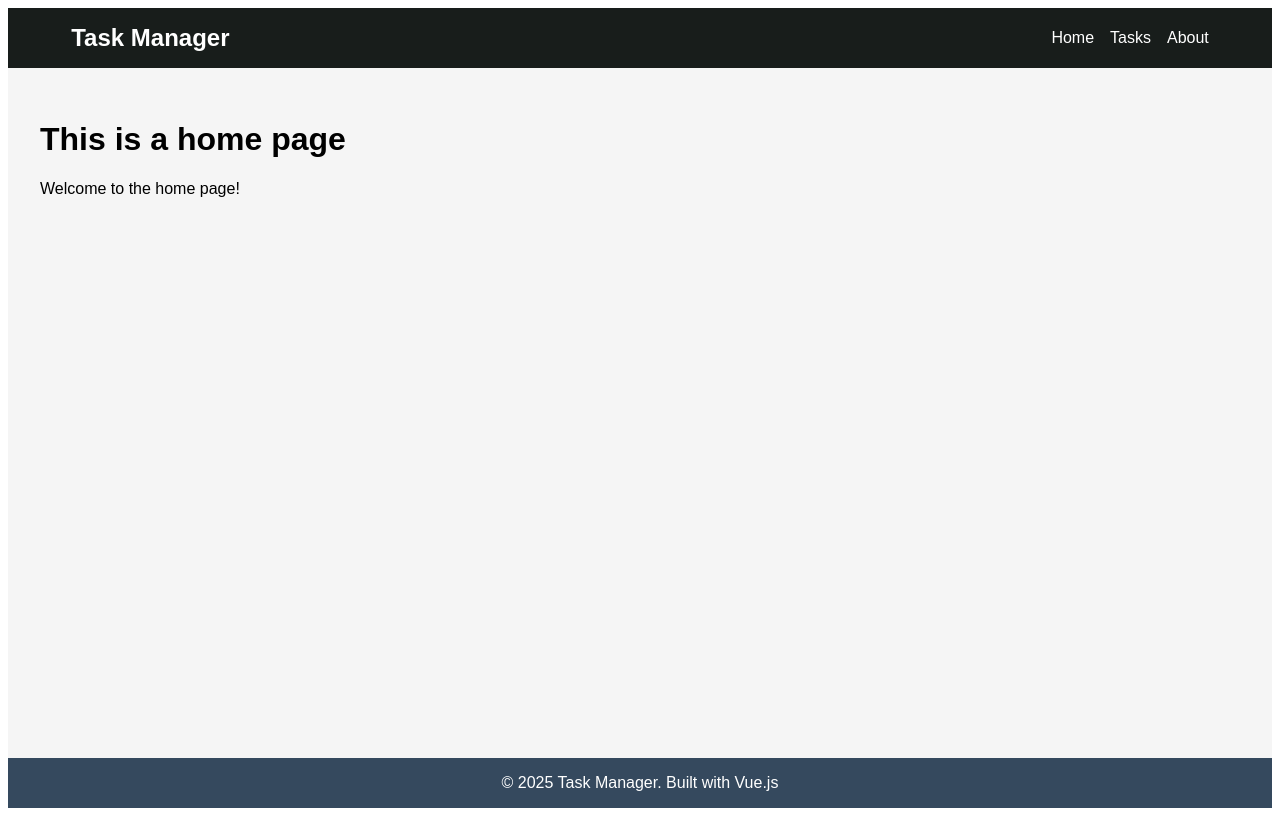
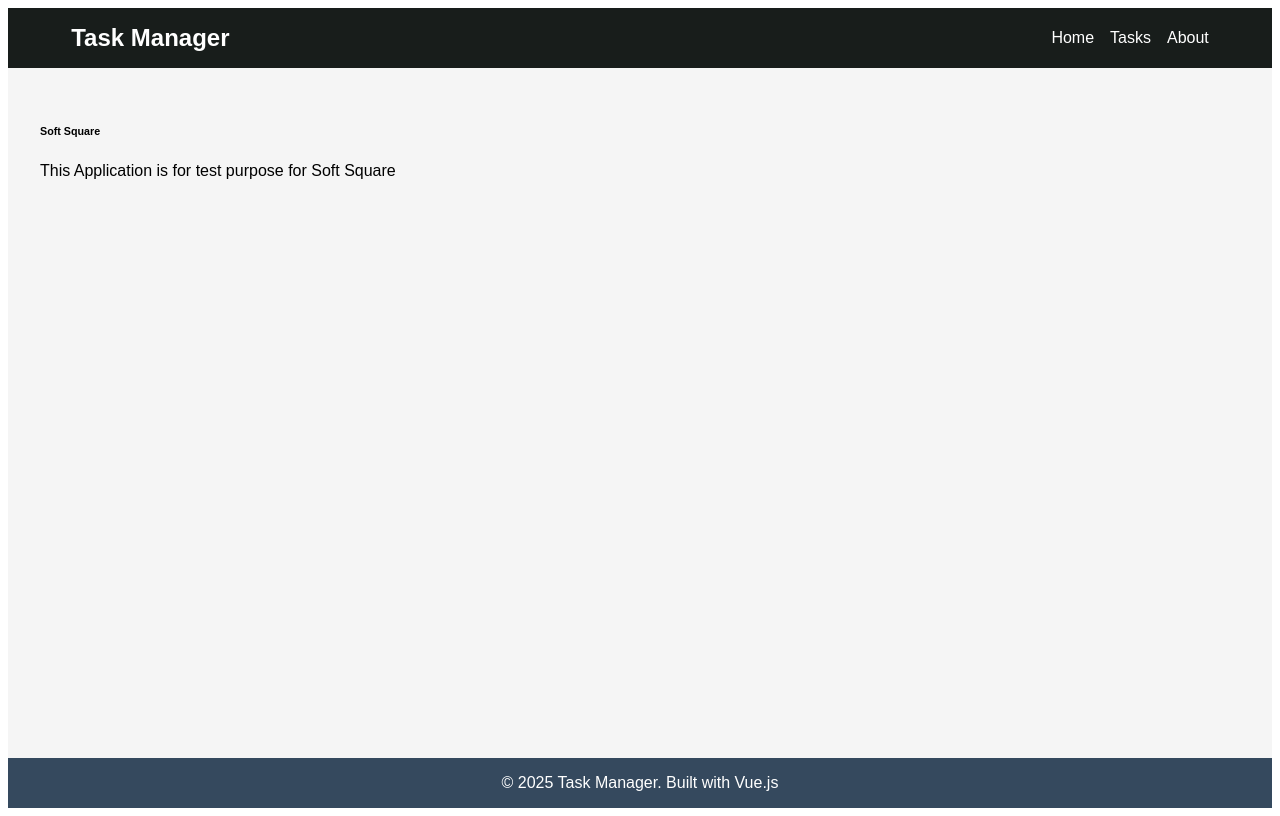
Before and after one commit to abdullah4a/frontend, a Vue app: page / in a window 1280 px wide. Built offline with nearby package versions, Linux system fonts and the light colour scheme; what quasar would draw is missing.

Commit message:
refactor: change heading levels in AboutView and HomeView for consistency

```diff
--- a/src/views/AboutView.vue
+++ b/src/views/AboutView.vue
@@ -1,6 +1,6 @@
 <template>
   <div>
-    <h1>Test Application</h1>
+    <h6>Test Application</h6>
     <p>This Application is for test purpose for {{ companyName }}</p>
   </div>
 </template>
--- a/src/views/HomeView.vue
+++ b/src/views/HomeView.vue
@@ -1,7 +1,7 @@
 <template>
   <div>
-    <h1>This is a home page</h1>
-    <p>Welcome to the home page!</p>
+    <h6>Soft Square</h6>
+    <p>This Application is for test purpose for Soft Square</p>
   </div>
 </template>
 
```
